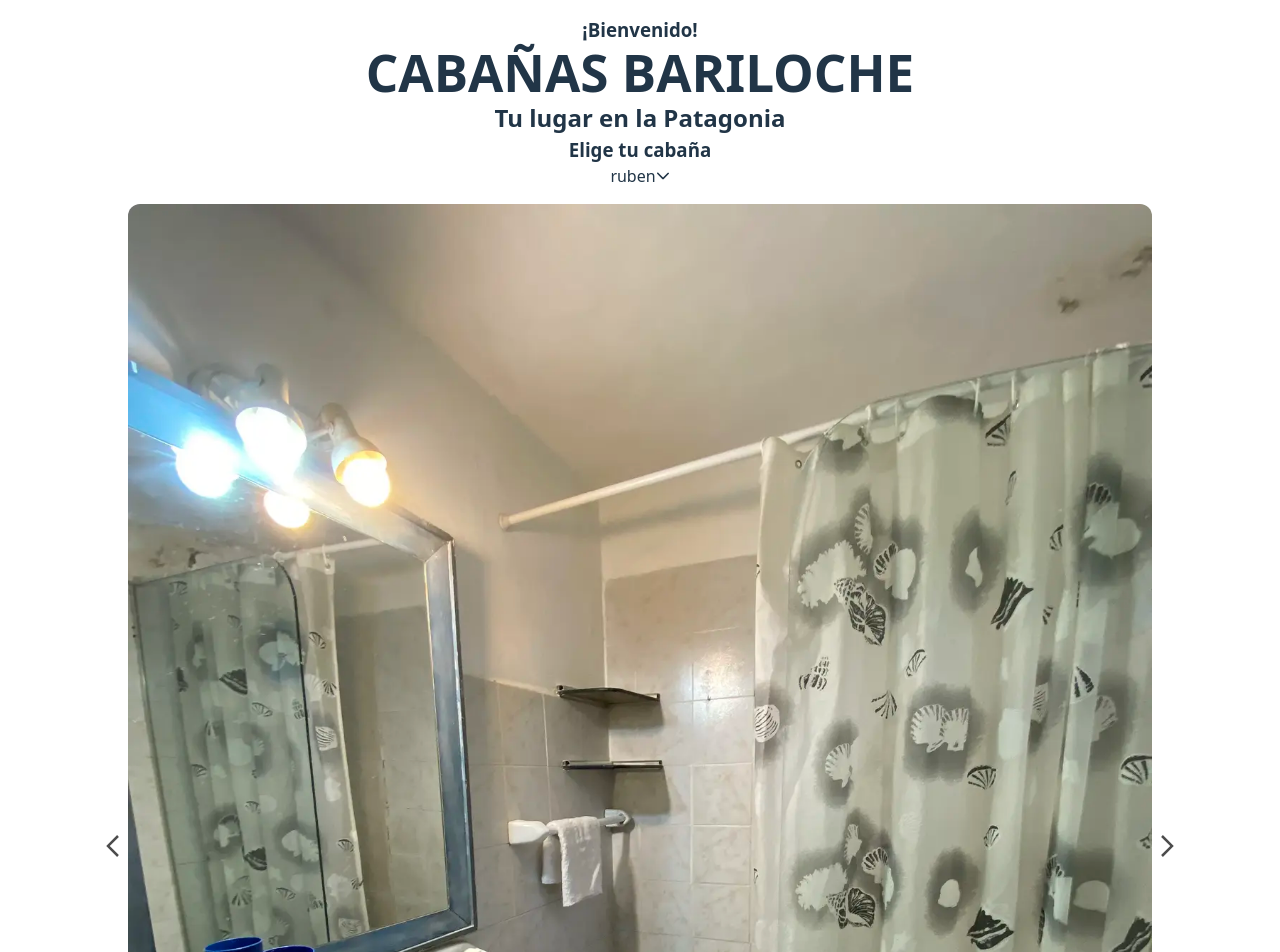
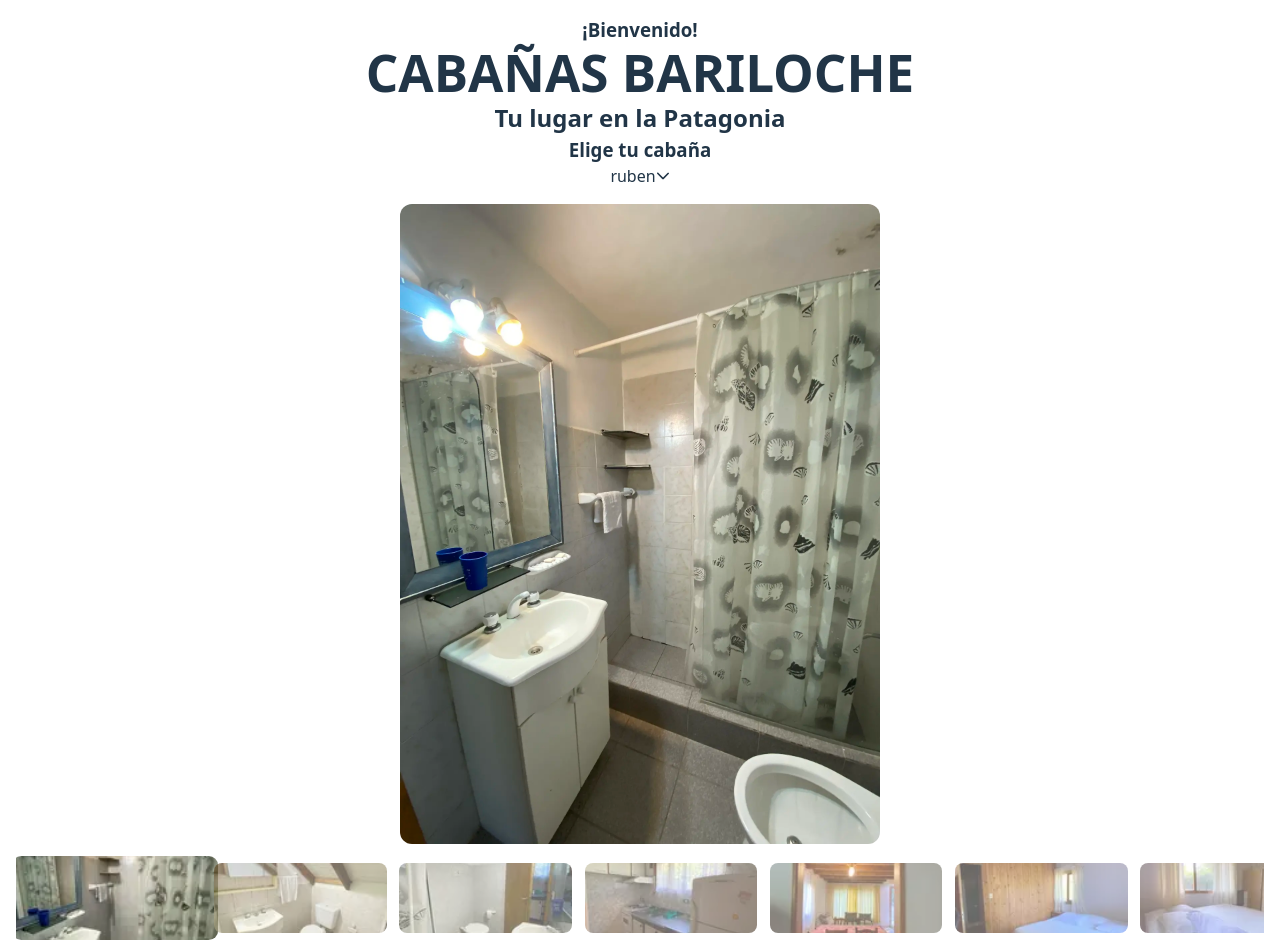
Before and after one commit to CaceresCallieri/cabanas-bariloche, a React (Vite) app: page / in a window 1280 px wide. Shown: the top 952 px of the page. Built offline with nearby package versions, Linux system fonts and the light colour scheme.

Commit message:
Adjust class names to be more descriptive and readable

```diff
--- a/src/App.css
+++ b/src/App.css
@@ -10,29 +10,30 @@
   padding: 1rem;
 }
 
-.embla {
+.carousel {
   overflow: hidden;
 }
 
-.embla__viewport {
+.carousel__viewport {
   margin-top: 1rem;
   position: relative;
 }
 
-.embla__container {
+.carousel__container {
   display: flex;
 }
 
-.embla__slide {
+.carousel__slide {
   flex: 0 0 100%;
 }
 
-.embla__slide img {
+.carousel__slide img {
   border-radius: 0.75rem;
   max-width: 80vw;
+  max-height: 80vh;
 }
 
-.embla-navigation-button {
+.carousel-navigation-button {
   color: black;
   opacity: 0.7;
   background-color: transparent;
@@ -42,36 +43,38 @@
   top: 45%;
 }
 
-.embla-navigation-button:focus {
+.carousel-navigation-button:focus {
   outline: none;
 }
 
-.embla_prev_button {
+.carousel_prev_button {
   left: 5%;
 }
 
-.embla_next_button {
+.carousel_next_button {
   right: 5%;
 }
 
-.embla-thumbs {
+.carousel-thumbs {
   --thumbs-slide-spacing: 0.8rem;
   --thumbs-slide-height: 6rem;
   margin-top: var(--thumbs-slide-spacing);
+  margin-bottom: var(--thumbs-slide-spacing);
+  padding: 0 var(--thumbs-slide-spacing);
 }
 
-.embla-thumbs__container {
+.carousel-thumbs__container {
   display: flex;
   flex-direction: row;
   margin-left: calc(var(--thumbs-slide-spacing) * -1);
 }
-.embla-thumbs__slide {
+.carousel-thumbs__slide {
   flex: 0 0 22%;
   min-width: 0;
   padding-left: var(--thumbs-slide-spacing);
 }
 
-.embla-thumbs__slide__button {
+.carousel-thumbs__slide__button {
   border-radius: 0.5rem;
   -webkit-tap-highlight-color: rgba(var(--text-high-contrast-rgb-value), 0.5);
   -webkit-appearance: none;
@@ -87,8 +90,8 @@
   height: 70px;
 }
 
-.embla-thumbs__slide__button img {
-  opacity: 0.7;
+.carousel-thumbs__slide__button img {
+  opacity: 0.6;
   border-radius: 0.5rem;
   width: 100%;
   height: 100%;
@@ -100,17 +103,17 @@
     transform 0.2s ease-out;
 }
 
-.embla-thumbs__slide__button:hover {
+.carousel-thumbs__slide__button:hover {
   opacity: 1;
 }
 
-.embla-thumbs__slide__button--selected img {
+.carousel-thumbs__slide__button--selected img {
   opacity: 1;
   transform: scale(1.2);
 }
 
 @media (min-width: 576px) {
-  .embla-thumbs__slide {
+  .carousel-thumbs__slide {
     flex: 0 0 15%;
   }
 }
--- a/src/components/Carousel.tsx
+++ b/src/components/Carousel.tsx
@@ -16,6 +16,8 @@ type PropType = {
 };
 
 const EmblaCarousel: React.FC<PropType> = (props) => {
+  // TODO: Start carousel in the first image when changing selected cottage
+
   const { cottageImagesPaths } = props;
   const { mainImagesPaths, thumbnailsPaths } = cottageImagesPaths;
 
@@ -61,25 +63,25 @@ const EmblaCarousel: React.FC<PropType> = (props) => {
   }, [emblaMainApi]);
 
   return (
-    <div className="embla">
-      <div className="embla__viewport" ref={emblaMainRef}>
-        <div className="embla__container">
+    <div className="carousel">
+      <div className="carousel__viewport" ref={emblaMainRef}>
+        <div className="carousel__container">
           {mainImagesPaths.map((imagePath, index) => (
-            <div className="embla__slide" key={index}>
-              <div className="embla__slide__number">
+            <div className="carousel__slide" key={index}>
+              <div className="carousel__slide__number">
                 <img src={imagePath} alt="Cabaña Ana" />
               </div>
             </div>
           ))}
         </div>
 
-        <PreviousSlideButton scrollPrev={scrollPrev} />
-        <NextSlideButton scrollNext={scrollNext} />
+        {/* <PreviousSlideButton scrollPrev={scrollPrev} /> */}
+        {/* <NextSlideButton scrollNext={scrollNext} /> */}
       </div>
 
-      <div className="embla-thumbs">
-        <div className="embla-thumbs__viewport" ref={emblaThumbsRef}>
-          <div className="embla-thumbs__container">
+      <div className="carousel-thumbs">
+        <div className="carousel-thumbs__viewport" ref={emblaThumbsRef}>
+          <div className="carousel-thumbs__container">
             {thumbnailsPaths.map((imagePath, index) => (
               <Thumb
                 imagePath={imagePath}
--- a/src/components/CarouselThumbsButton.tsx
+++ b/src/components/CarouselThumbsButton.tsx
@@ -11,14 +11,14 @@ export const Thumb: React.FC<PropType> = (props) => {
 
   return (
     <div
-      className={"embla-thumbs__slide".concat(
-        selected ? " embla-thumbs__slide__button--selected" : "",
+      className={"carousel-thumbs__slide".concat(
+        selected ? " carousel-thumbs__slide__button--selected" : "",
       )}
     >
       <button
         onClick={onClick}
         type="button"
-        className="embla-thumbs__slide__button"
+        className="carousel-thumbs__slide__button"
       >
         <img src={imagePath} alt="" />
       </button>
--- a/src/components/NextSlideButton.tsx
+++ b/src/components/NextSlideButton.tsx
@@ -11,7 +11,7 @@ const NextSlideButton: React.FC<NextSlideButtonProps> = (props) => {
 
   return (
     <button
-      className="embla-navigation-button embla_next_button"
+      className="carousel-navigation-button carousel_next_button"
       onClick={scrollNext}
     >
       <Arrow direction="right" />
--- a/src/components/PreviousSlideButton.tsx
+++ b/src/components/PreviousSlideButton.tsx
@@ -11,7 +11,7 @@ const PreviousSlideButton: React.FC<PreviousSlideButtonProps> = (props) => {
 
   return (
     <button
-      className="embla-navigation-button embla_prev_button"
+      className="carousel-navigation-button carousel_prev_button"
       onClick={scrollPrev}
     >
       <Arrow direction="left" />
```
